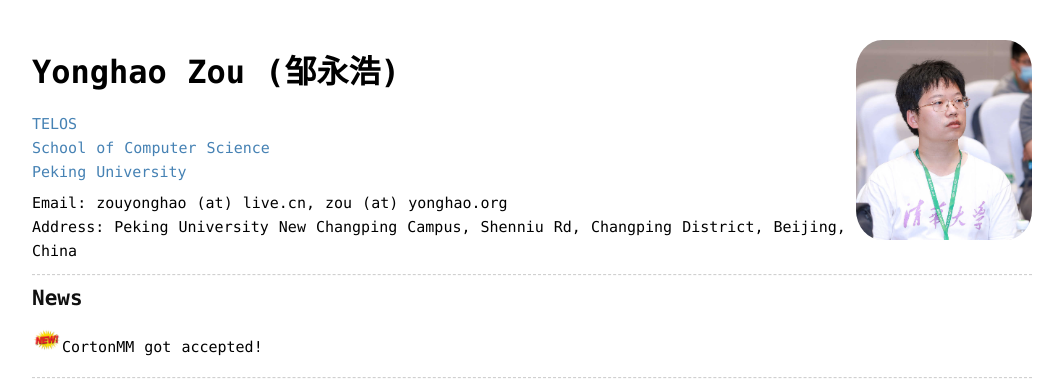
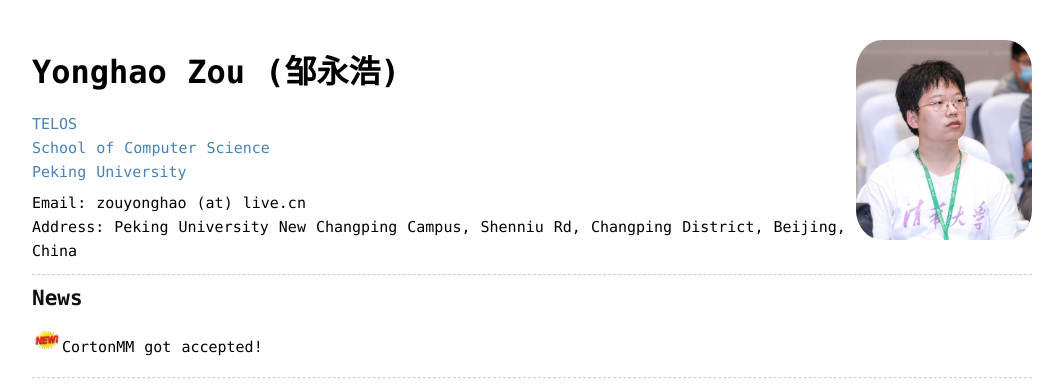
Before and after one commit to zouyonghao/zouyonghao.github.io, a Jekyll site: the page built from index.md, in a window 1280 px wide. Shown: the top 386 px of the page, without its empty margins (108-1171 px from the left). Built offline with Jekyll 4.4.1, drawn with Linux system fonts in a browser that asks for light colours.

Commit message:
Update contact email information in home layout
Removed one email address from the contact information.

```diff
--- a/_layouts/home.html
+++ b/_layouts/home.html
@@ -26,7 +26,7 @@
                     <br>
                 </p>
                 <div class="content">
-                    Email: zouyonghao (at) live.cn, zou (at) yonghao.org <br>
+                    Email: zouyonghao (at) live.cn <br>
                 </div>
                 <div class="content">
                     Address: Peking University New Changping Campus, Shenniu Rd, Changping District, Beijing, China <br>
```
